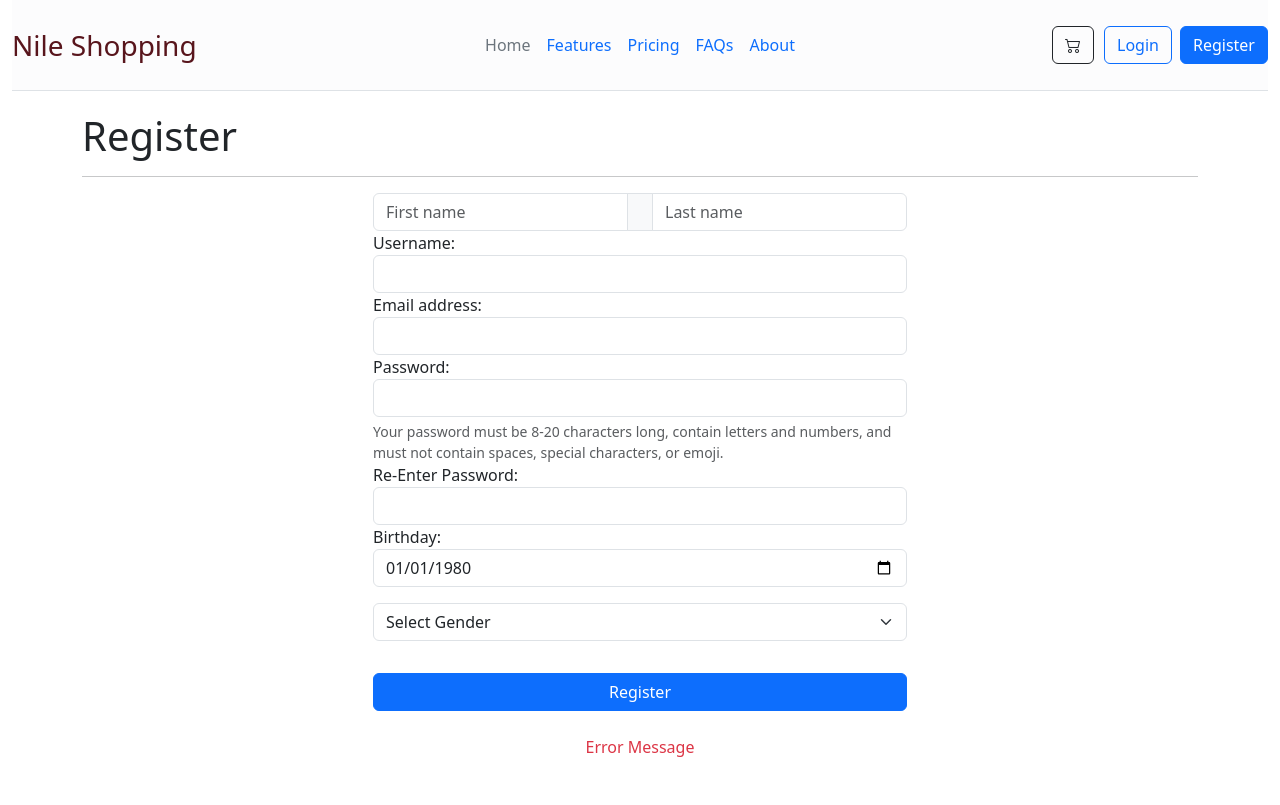
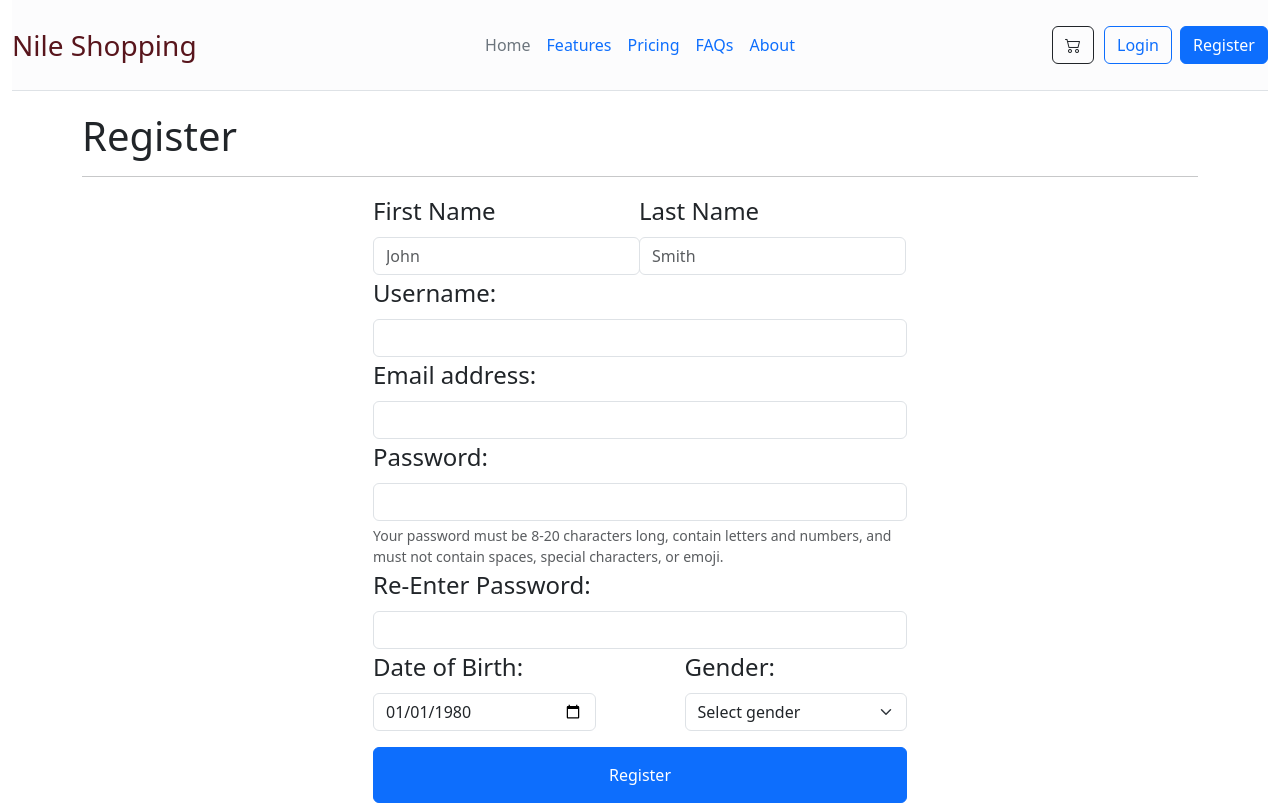
Before and after one commit to MahmoudHDev/ShoppingApp, a React (Create React App) app in the folder client/: page /register in a window 1280 px wide. Shown: the top 805 px of the page. Built offline with nearby package versions, Linux system fonts and the light colour scheme.

Commit message:
changing form style, and adding some classess

```diff
--- a/client/src/App.css
+++ b/client/src/App.css
@@ -10,8 +10,6 @@
 .home-sec{
     margin-top: 10%;
 }
-
-
 
 .product-link{
     text-decoration: none;
@@ -30,10 +28,16 @@
     font-size: 1.5rem;
 }
 /* Reg Error */
+.form-gr{
+    justify-content: space-between;
+}
 .error-msg{
     /* visibility: hidden; */
     color: red;
     font-size: 1.2rem;
+}
+.reg-btn{
+    height: 7vh;
 }
 
 /* Footer */
--- a/client/src/components/Login/Register.js
+++ b/client/src/components/Login/Register.js
@@ -34,43 +34,66 @@ export default function Register() {
                 <div className="container col-6">
 
                     <div class="input-group">
-                        <input type="text" class="form-control" placeholder="First name" aria-label="fName" name="fName" onChange={handleChange} value={newUserInfo.fName || ""} />
-                        <span class="input-group-text">  </span>
-                        <input type="text" class="form-control" placeholder="Last name" aria-label="lName" name="lName" onChange={handleChange} value={newUserInfo.lName || ""} />
+                        <div class="col-md-6">
+                            <label for="firstName" class="form-label" >First Name</label>
+                            <input type="text" class="form-control" id="firstName" placeholder="John" aria-label="fName" name="fName" onChange={handleChange} value={newUserInfo.fName || ""} />
+                        </div>
+                        <div class="col-md-6">
+                            <label for="lastName" class="form-label">Last Name</label>
+                            <input type="text" class="form-control" id="lastName" placeholder="Smith" aria-label="lName" name="lName" onChange={handleChange} value={newUserInfo.lName || ""} />
+                        </div>
                     </div>
 
-                    <label>Username:</label>
+
+
+                    <div className="col">
+                        <label className="form-label">Username:</label>
                         <input type="text" className="form-control" aria-label="username"
                             aria-describedby="inputGroup-sizing-default" onChange={handleChange} name="username" value={newUserInfo.username || ""} />
+                    </div>
 
-                    <label>Email address:</label>
+                    <div className="col">
+                        <label className="form-label">Email address:</label>
                         <input type="email" className="form-control" aria-label="email"
                             aria-describedby="inputGroup-sizing-default" name="email" onChange={handleChange} value={newUserInfo.email || ""} />
+                    </div>
 
-                    <label>Password:</label>
+                    <div className="col">
+                        <label className="form-label">Password:</label>
                         <input type="password" className="form-control" aria-label="password" name="password"
                             aria-describedby="inputGroup-sizing-default" onChange={handleChange} value={newUserInfo.password || ""} />
                         <div id="passwordHelpBlock" class="form-text">
                             Your password must be 8-20 characters long, contain letters and numbers, and must not contain spaces, special characters, or emoji.
                         </div>
+                    </div>
 
-                    <label>Re-Enter Password:</label>
+                    <div className="col">
+                        <label className="form-label">Re-Enter Password:</label>
                         <input type="password" className="form-control" aria-label="passConf" name="passConf"
                             aria-describedby="inputGroup-sizing-default" onChange={handleChange} value={newUserInfo.passConf || ""} />
+                    </div>
 
-                    <label>Birthday:</label>
+
+                    <div className="input-group d-flex form-gr">
+                        <div className="col-xl-5">
+                            <label className="form-label">Date of Birth:</label>
                             <input type="date" id="birthday" name="birthday" className="form-control" aria-label="birthday"
                                 aria-describedby="inputGroup-sizing-default" onChange={handleChange} min="1980-01-01" max="2005-01-01" value={newUserInfo.birthday || "1980-01-01"} />
+                        </div>
 
-                    <select name="gender" id="" className="form-select form-select-md my-3">
-                        <option selected>Select Gender</option>
+                        <div className="col-xl-5">
+                            <label className="form-label">Gender:</label>
+                            <select name="gender" id="" className="form-select form-select-md">
+                                <option selected>Select gender</option>
                                 <option value="male">Male</option>
                                 <option value="female">Female</option>
                             </select>
+                        </div>
+                    </div>
+
 
                     <div className="d-grid">
-                        <button type="submit" className="btn btn-primary mt-3" onSubmit={handleSubmit}> Register</button>
-
+                        <button type="submit" className="btn btn-primary mt-3 reg-btn" onSubmit={handleSubmit}> Register</button>
                     </div>
 
                     <div className="container my-4">
```
Lines whose indentation alone changed are shown as unchanged.
